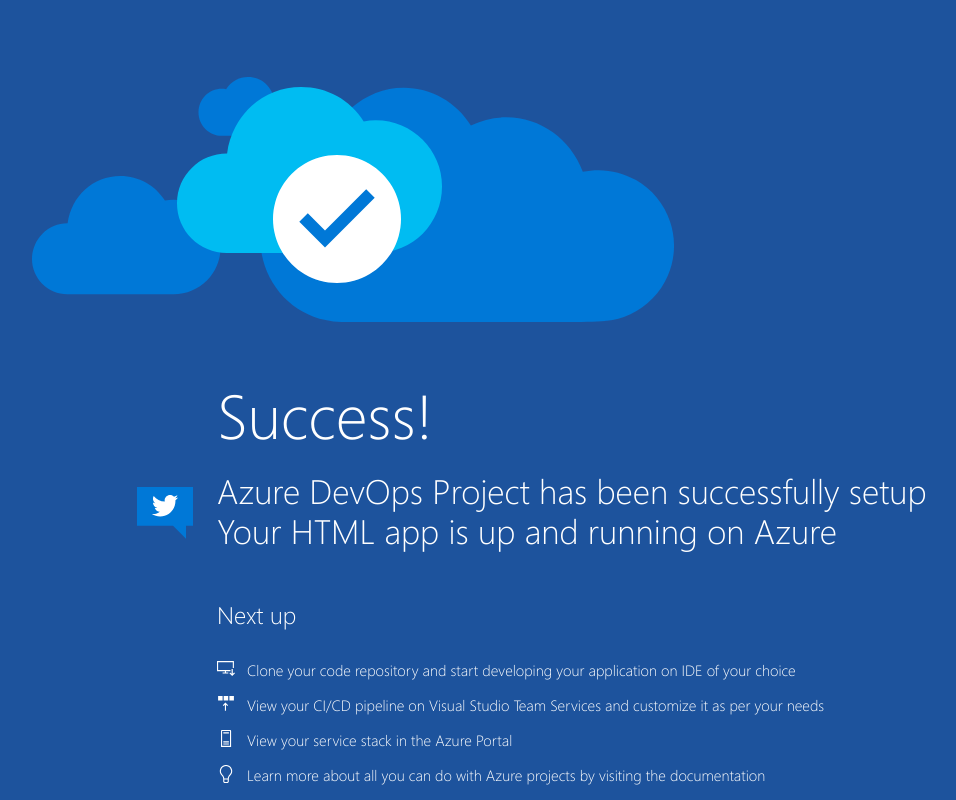
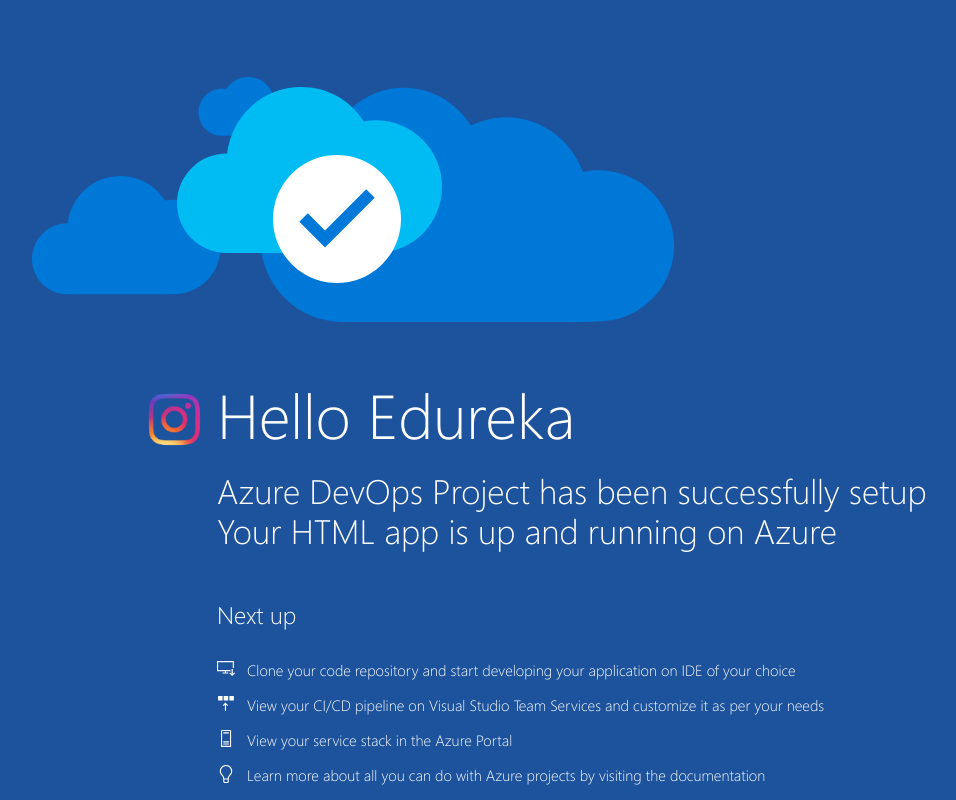
Before and after one commit to bhavyasuchita/GIT-Assignment-2, a plain HTML site: page index.html in a window 1280 px wide. Shown: the whole page, without its empty margins (8-964 px from the left). Drawn offline with Linux system fonts and the light colour scheme.

Commit message:
my first commit in new branch

```diff
--- a/css/site.css
+++ b/css/site.css
@@ -85,13 +85,13 @@
             margin: auto;
         }
 
-        .tweet-container {
+        .instagram-container {
             min-width: 30px;
             min-height: 100px;
             margin: 0 20px;
             position: absolute;
             left: -100px;
-            top: 110px;
+            top: 5px;
         }
         .content-body{
             min-width: 400px;
@@ -124,7 +124,7 @@
                 font-size: 12px;
                 line-height: 18px;
             }
-            .tweet-container {
+            .instagram-container {
                 top: 80px;
             }
             .content{
--- a/index.html
+++ b/index.html
@@ -12,13 +12,13 @@
             <img src="img/successCloudNew.svg" />
         </div>
         <div class="content">
-            <div class="tweet-container">
-            <a href="http://twitter.com/intent/tweet/?text=I%20just%20created%20a%20new%20HTML%20website%20on%20Azure%20using%20Azure%20DevOps%20Project&hashtags=AzureDevOpsProject%2CVSTS%20%40Azure%20%40VSTS">
-                <img src="img/tweetThis.svg" />
+            <div class="instagram-container">
+            <a href="https://www.instagram.com/">
+                <img src="img/insta_logo.png" />
             </a>
         </div>
             <div class="content-body">
-                <div class="success-text">Success!</div>
+                <div class="success-text">Hello Edureka</div>
                 <div class="description line-1"> Azure DevOps Project has been successfully setup</div>
                 <div class="description line-2"> Your HTML app is up and running on Azure</div>
                 <div class="next-steps-container">
```
Also changed, not shown: img/insta_logo.png (added).
